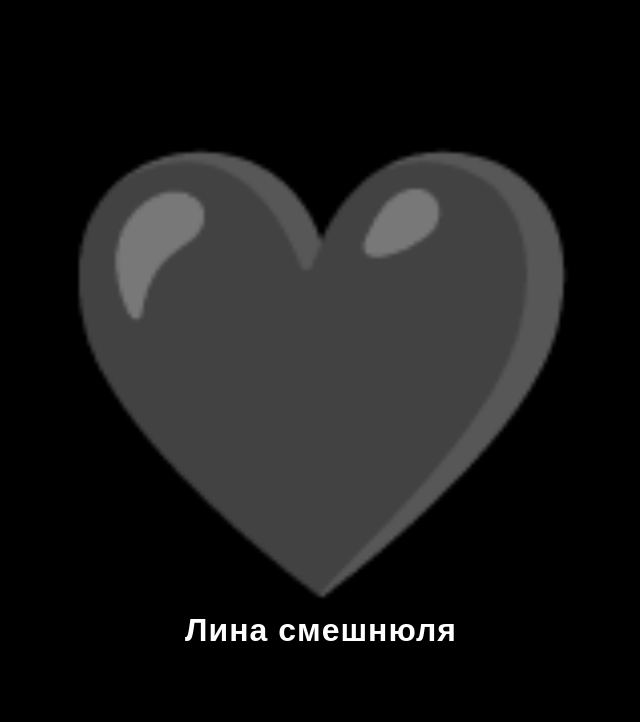
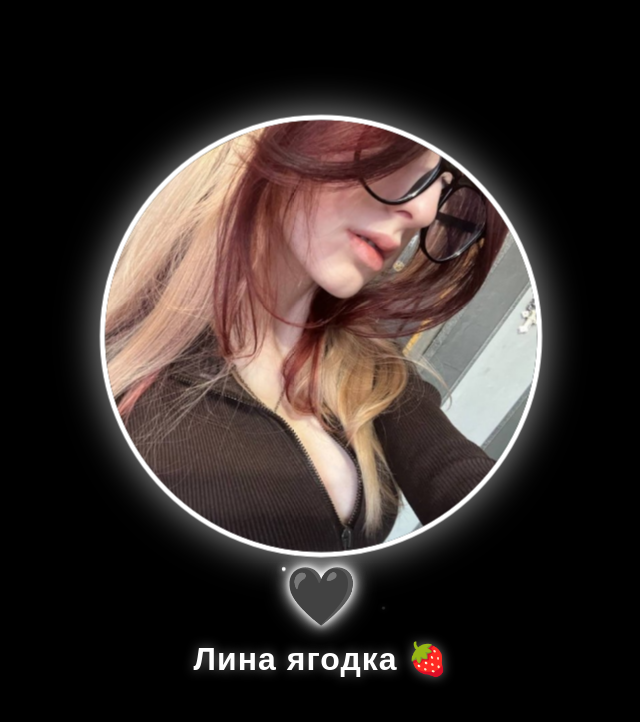
Before and after one commit to vadddddd13333/heart, a plain HTML site: page index.html in a window 1280 px wide. Shown: the whole page, without its empty margins (319-959 px from the left). Drawn offline with Linux system fonts and the light colour scheme.

Commit message:
Update index.html

```diff
--- a/index.html
+++ b/index.html
@@ -6,7 +6,7 @@
 <title>🖤</title>
 
 <style>
-html, body{
+html,body{
     margin:0;
     width:100%;
     height:100%;
@@ -19,22 +19,125 @@ html, body{
 }
 
 .container{
+    position:relative;
     display:flex;
     flex-direction:column;
     align-items:center;
+    animation:fadeIn 1.5s ease;
+}
+
+.avatar{
+    width:52vmin;
+    height:52vmin;
+    object-fit:cover;
+    border-radius:50%;
+    border:5px solid #fff;
+    box-shadow:0 0 25px rgba(255,255,255,.35);
+    animation:pulse 3s ease-in-out infinite;
+    z-index:2;
 }
 
 .heart{
-    font-size:55vmin;
-    line-height:1;
+    margin-top:18px;
+    font-size:50px;
+    color:#000;
+    text-shadow:
+        0 0 6px #fff,
+        0 0 12px #fff,
+        0 0 20px rgba(255,255,255,.8);
+    animation:heartBeat 2s ease-in-out infinite;
+    z-index:2;
 }
 
 .text{
-    margin-top:20px;
-    color:white;
+    margin-top:15px;
+    color:#fff;
     font-size:2rem;
-    font-weight:600;
+    font-weight:700;
     letter-spacing:1px;
+    text-shadow:0 0 12px rgba(255,255,255,.45);
+    z-index:2;
+}
+
+/* Искорки */
+
+.sparkle{
+    position:absolute;
+    width:4px;
+    height:4px;
+    background:white;
+    border-radius:50%;
+    box-shadow:0 0 8px white;
+    animation:float 6s linear infinite;
+    opacity:.8;
+}
+
+/* Расположение */
+
+.s1{top:10%;left:25%;animation-delay:0s;}
+.s2{top:18%;right:20%;animation-delay:1s;}
+.s3{top:38%;left:8%;animation-delay:2s;}
+.s4{top:42%;right:8%;animation-delay:3s;}
+.s5{bottom:35%;left:18%;animation-delay:4s;}
+.s6{bottom:28%;right:20%;animation-delay:5s;}
+.s7{top:55%;left:45%;animation-delay:1.5s;}
+.s8{top:8%;left:55%;animation-delay:2.8s;}
+.s9{bottom:18%;left:40%;animation-delay:3.6s;}
+.s10{bottom:12%;right:35%;animation-delay:4.8s;}
+
+@keyframes float{
+    0%{
+        transform:translateY(0) scale(0.7);
+        opacity:0;
+    }
+    20%{
+        opacity:1;
+    }
+    50%{
+        transform:translateY(-15px) translateX(8px) scale(1.3);
+    }
+    80%{
+        opacity:1;
+    }
+    100%{
+        transform:translateY(-30px) translateX(-8px) scale(.7);
+        opacity:0;
+    }
+}
+
+@keyframes pulse{
+    0%{
+        transform:scale(1);
+        box-shadow:0 0 20px rgba(255,255,255,.3);
+    }
+    50%{
+        transform:scale(1.05);
+        box-shadow:0 0 45px rgba(255,255,255,.75);
+    }
+    100%{
+        transform:scale(1);
+        box-shadow:0 0 20px rgba(255,255,255,.3);
+    }
+}
+
+@keyframes heartBeat{
+    0%,100%{
+        transform:scale(1);
+    }
+    50%{
+        transform:scale(1.15);
+    }
+}
+
+@keyframes fadeIn{
+    from{
+        opacity:0;
+        transform:translateY(20px);
+    }
+    to{
+        opacity:1;
+        transform:translateY(0);
+    }
 }
 </style>
 
@@ -43,8 +146,24 @@ html, body{
 <body>
 
 <div class="container">
+
+    <span class="sparkle s1"></span>
+    <span class="sparkle s2"></span>
+    <span class="sparkle s3"></span>
+    <span class="sparkle s4"></span>
+    <span class="sparkle s5"></span>
+    <span class="sparkle s6"></span>
+    <span class="sparkle s7"></span>
+    <span class="sparkle s8"></span>
+    <span class="sparkle s9"></span>
+    <span class="sparkle s10"></span>
+
+    <img src="lina.jpg" class="avatar" alt="Лина">
+
     <div class="heart">🖤</div>
-    <div class="text">Лина смешнюля</div>
+
+    <div class="text">Лина ягодка 🍓</div>
+
 </div>
 
 </body>
```
